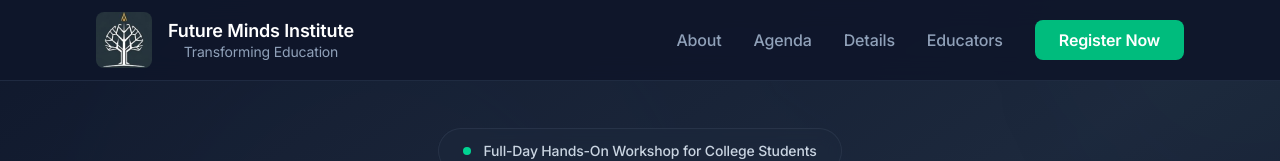
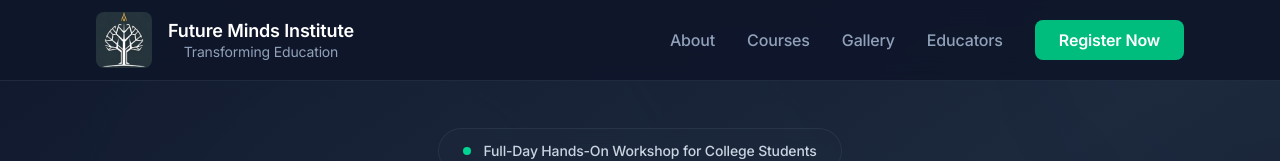
Before and after one commit to Ganeshghatti/Future-minds, a React (Vite) app: page / in a window 1280 px wide. Shown: the top 161 px of the page. Built offline with nearby package versions, Linux system fonts and the light colour scheme.

Commit message:
update ui

```diff
--- a/src/components/Benefits.jsx
+++ b/src/components/Benefits.jsx
@@ -35,16 +35,14 @@ const benefits = [
 
 const BenefitsSection = () => {
   return (
-    <section className="py-16 bg-slate-800 jj">
-      <h2 className="text-4xl md:text-5xl font-bold text-white mb-6">
-        Benefits <span className="text-emerald-400">Section</span>
-      </h2>
+    <section id="benefits" className="py-16 bg-slate-800 jj">
+      <h3 className="text-3xl md:text-5xl font-bold text-center text-gray-900 mb-12">
+        Why Future Minds Institute{" "}
+        <span className="text-emerald-400">Graduates Stand Out</span>
+      </h3>
       <div className="w-24 h-1 bg-emerald-400 mx-auto mb-8"></div>
 
       <div className="max-w-6xl mx-auto px-6">
-        <h2 className="text-3xl md:text-4xl font-bold text-center text-gray-900 mb-12">
-          Why Future Minds Institute Graduates Stand Out
-        </h2>
         <div className="grid gap-8 sm:grid-cols-2 lg:grid-cols-3">
           {benefits.map((benefit, index) => (
             <div
--- a/src/components/Footer.jsx
+++ b/src/components/Footer.jsx
@@ -101,18 +101,18 @@ const Footer = () => {
                     </li>
                     <li>
                       <a
-                        onClick={() => scrollToSection("agenda")}
+                        onClick={() => scrollToSection("courses")}
                         className="text-muted-gray hover:text-secondary-light transition-all duration-300 text-sm sm:text-base block py-1 hover:translate-x-2 transform transition-transform duration-200 hover:font-medium cursor-pointer"
                       >
-                        Agenda
+                        Courses
                       </a>
                     </li>
                     <li>
                       <a
-                        onClick={() => scrollToSection("event-details")}
+                        onClick={() => scrollToSection("benefits")}
                         className="text-muted-gray hover:text-secondary-light transition-all duration-300 text-sm sm:text-base block py-1 hover:translate-x-2 transform transition-transform duration-200 hover:font-medium cursor-pointer"
                       >
-                        Event Details
+                        Benefits
                       </a>
                     </li>
                     <li>
--- a/src/components/Gallery.jsx
+++ b/src/components/Gallery.jsx
@@ -1,57 +1,67 @@
-"use client";
-
-import React, { useState } from "react";
+import { useState } from "react";
+import image1 from "../assets/gallery/IMG_7742.JPG";
+import image2 from "../assets/gallery/C4A06ACD-3355-4BE6-A55A-D9455E321E8F_1_102_o (3).jpeg";
+import image3 from "../assets/gallery/D808416C-12EF-41AE-9259-D48A1D746B6E_1_102_o (2).jpeg";
+import image4 from "../assets/gallery/e81d4bc9-751b-40cc-86d5-c513b3fbc65b-copied-media~2.jpg";
+import image5 from "../assets/gallery/IMG_8668.JPG";
+import image6 from "../assets/gallery/IMG_9916.JPG";
+import image7 from "../assets/gallery/IMG_0024 (2).jpg";
+import image8 from "../assets/gallery/IMG_0030 (1).jpg";
+import image9 from "../assets/gallery/IMG_0538.JPG";
+import image10 from "../assets/gallery/IMG_0568.JPG";
+import image11 from "../assets/gallery/IMG_0586.JPG";
+import image12 from "../assets/gallery/IMG_4657.JPG";
 
 const Gallery = () => {
   const [selectedImage, setSelectedImage] = useState(null);
 
   const galleryImages = [
     {
-      src: "src/assets/gallery/IMG_7742.JPG",
+      src: image1,
       alt: "Industrial robot assembling car parts",
     },
     {
-      src: "src/assets/gallery/C4A06ACD-3355-4BE6-A55A-D9455E321E8F_1_102_o (3).jpeg",
+      src: image2,
       alt: "Robotic arms working on manufacturing line",
     },
     {
-      src: "src/assets/gallery/D808416C-12EF-41AE-9259-D48A1D746B6E_1_102_o (2).jpeg",
+      src: image3,
       alt: "Precision robotic arm in factory",
     },
     {
-      src: "src/assets/gallery/e81d4bc9-751b-40cc-86d5-c513b3fbc65b-copied-media~2.jpg",
+      src: image4,
       alt: "Smart factory with digital control",
     },
     {
-      src: "src/assets/gallery/IMG_8668.JPG",
+      src: image5,
       alt: "Collaborative robot working with human",
     },
     {
-      src: "src/assets/gallery/IMG_9916.JPG",
+      src: image6,
       alt: "Collaborative robot working with human",
     },
     {
-      src: "src/assets/gallery/IMG_0024 (2).jpg",
+      src: image7,
       alt: "Automated quality control system",
     },
     {
-      src: "src/assets/gallery/IMG_0030 (1).jpg",
+      src: image8,
       alt: "Flexible robotic production line",
     },
     {
-      src: "src/assets/gallery/IMG_0538.JPG",
+      src: image9,
       alt: "Innovative robotics technology",
     },
     {
-      src: "src/assets/gallery/IMG_0568.JPG",
+      src: image10,
       alt: "Efficient factory automation process",
     },
     {
-      src: "src/assets/gallery/IMG_0586.JPG",
+      src: image11,
       alt: "Custom robotic automation solutions",
     },
     {
-      src: "src/assets/gallery/IMG_4657.JPG",
+      src: image12,
       alt: "Smart industrial automation software",
     },
   ];
@@ -65,7 +75,7 @@ const Gallery = () => {
   };
 
   return (
-    <section className="bg-slate-900 px-6 lg:px-24 py-16 w-full">
+    <section id="gallery" className="bg-slate-900 px-6 lg:px-24 py-16 w-full">
       <h2 className="text-4xl md:text-5xl font-bold text-white mb-6">
         Gallery <span className="text-emerald-400">Section</span>
       </h2>{" "}
--- a/src/components/Hero.jsx
+++ b/src/components/Hero.jsx
@@ -9,7 +9,7 @@ const Hero = () => {
   };
 
   return (
-    <section className="min-h-screen bg-gradient-to-br from-slate-900 via-slate-800 to-slate-900 relative overflow-hidden">
+    <section id="hero" className=" bg-gradient-to-br from-slate-900 via-slate-800 to-slate-900 relative overflow-hidden">
       {/* Subtle Background Pattern */}
       <div className="absolute inset-0 opacity-5">
         <div
@@ -54,7 +54,7 @@ const Hero = () => {
 
           <div className="flex flex-col sm:flex-row gap-4 sm:gap-6 justify-center items-center mb-16 sm:mb-20">
             <button
-              onClick={() => scrollToSection("cta")}
+              onClick={() => scrollToSection("courses")}
               className="w-full sm:w-auto bg-emerald-500 hover:bg-emerald-600 text-white px-8 sm:px-10 py-3 sm:py-4 rounded-lg text-base sm:text-lg font-semibold transition-all duration-200 shadow-lg hover:shadow-xl"
             >
               Explore Courses
--- a/src/components/Navbar.jsx
+++ b/src/components/Navbar.jsx
@@ -18,7 +18,7 @@ const Navbar = () => {
         <div className="flex items-center justify-between h-16 sm:h-20">
           {/* Clean Logo - Better responsive sizing */}
           <div className="flex items-center space-x-2 sm:space-x-3 lg:space-x-4">
-            <img
+            <img onClick={()=>scrollToSection("hero")}
               src={logo}
               alt="Future Minds Institute Logo"
               className="w-8 h-8 sm:w-10 sm:h-10 md:w-12 md:h-12 lg:w-14 lg:h-14 rounded-lg object-fill"
@@ -38,16 +38,16 @@ const Navbar = () => {
               About
             </button>
             <button
-              onClick={() => scrollToSection('agenda')}
+              onClick={() => scrollToSection('courses')}
               className="text-slate-400 hover:text-white transition-colors duration-200 font-medium cursor-pointer text-sm xl:text-base"
             >
-              Agenda
+              Courses
             </button>
             <button
-              onClick={() => scrollToSection('event-details')}
+              onClick={() => scrollToSection('gallery')}
               className="text-slate-400 hover:text-white transition-colors duration-200 font-medium cursor-pointer text-sm xl:text-base"
             >
-              Details
+              Gallery
             </button>
             <button
               onClick={() => scrollToSection('educators')}
--- a/src/components/Stories.jsx
+++ b/src/components/Stories.jsx
@@ -20,8 +20,14 @@ const storiesData = [
 ];
 
 export default function Stories() {
+  const scrollToSection = (sectionId) => {
+    const element = document.getElementById(sectionId);
+    if (element) {
+      element.scrollIntoView({ behavior: "smooth" });
+    }
+  };
   return (
-    <section className="bg-slate-900 px-6 lg:px-24 py-16 w-full" id="stories">
+    <section  className="bg-slate-900 px-6 lg:px-24 py-16 w-full" id="stories">
       <h2 className="text-4xl md:text-5xl font-bold text-white mb-6">
         Success <span className="text-emerald-400">Stories</span>
       </h2>
@@ -57,11 +63,19 @@ export default function Stories() {
             Join hundreds of students who've already transformed their career
             prospects with Future Minds Institute.
           </p>{" "}
-          <h3 className="text-xl md:text-2xl mt-2">Limited seats available for our next cohort starting ....</h3>
+          <h3 className="text-xl md:text-2xl mt-2">
+            Limited seats available for our next cohort starting ....
+          </h3>
           <div className=" w-full mt-3">
-            <button className="bg-green-600 text-white rounded-lg p-2 mr-2">Enroll Now</button>
-            <button className="bg-blue-600 text-white rounded-lg p-2 mr-2">Schedule a Consulation</button>
-            <button className="bg-red-600 text-white rounded-lg p-2 ">Download Course Brochure</button>
+            <button onClick={()=>scrollToSection('courses')} className="bg-slate-700 text-white rounded-md p-2 mr-2">
+              Enroll Now
+            </button>
+            <button className=" text-white rounded-md border-2 mt-2 border-gray-700 p-2 mr-2">
+              Schedule a Consulation
+            </button>
+            <button className=" text-white rounded-lg p-2 mt-2 border-2 border-gray-700 ">
+              Download Course Brochure
+            </button>
           </div>
         </div>
       </div>
--- a/src/pages/LandingPage.jsx
+++ b/src/pages/LandingPage.jsx
@@ -27,7 +27,7 @@ const LandingPage = () => {
       <Stories/>
       <Educators />
       <Gallery/>
-      <CallToAction />
+      {/* <CallToAction /> */}
       <Footer />
     </div>
   );
```
